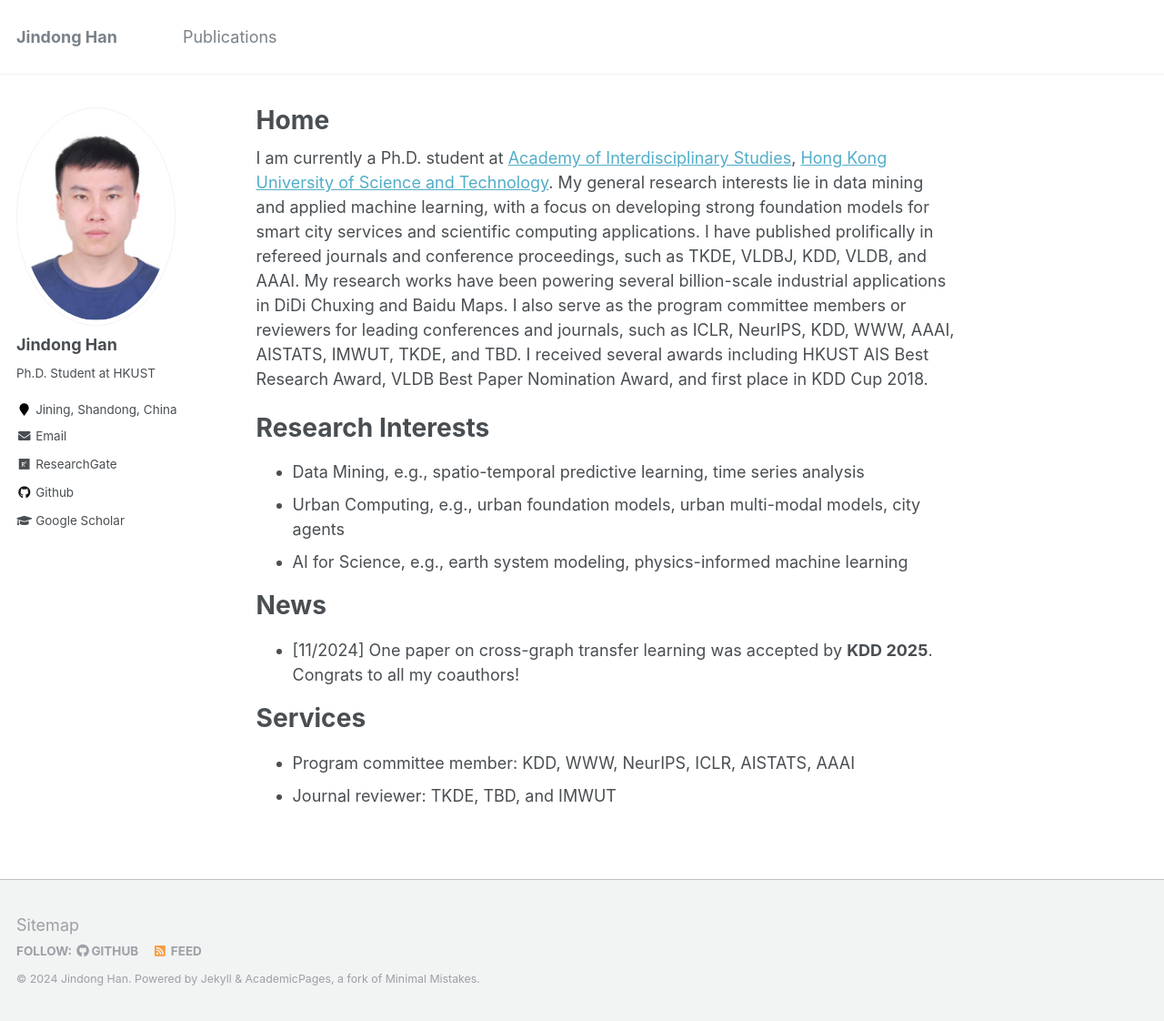
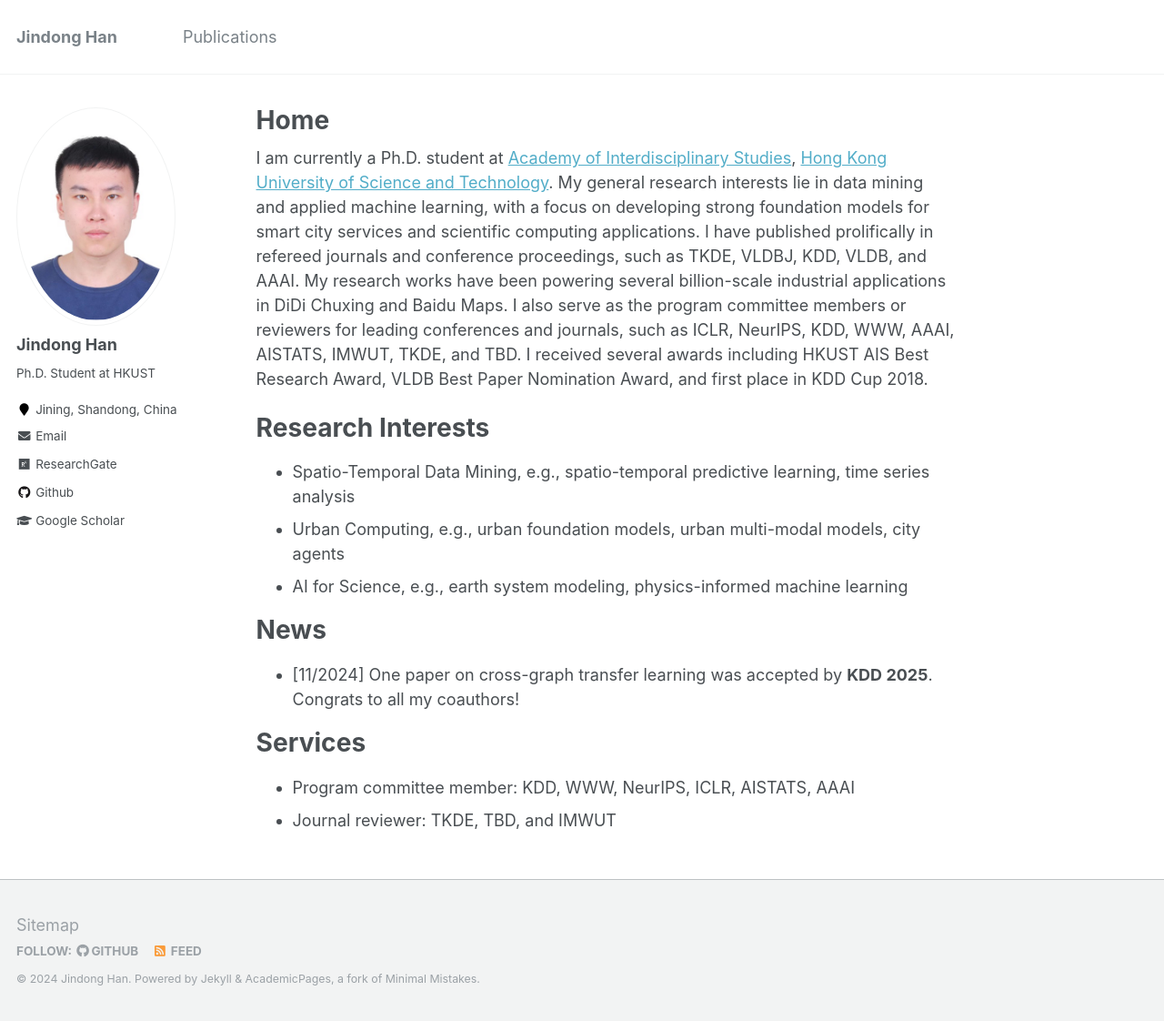
Before and after one commit to jhanao-hkust/jhanao-hkust.github.io, a Jekyll site: the page built from _pages/about.md, in a window 1280 px wide and 1122 px high. Shown: the whole window at 91% size. Built offline with Jekyll 4.4.1, drawn with Linux system fonts in a browser that asks for light colours.

Commit message:
Update about.md

```diff
--- a/_pages/about.md
+++ b/_pages/about.md
@@ -11,7 +11,7 @@ redirect_from:
 I am currently a Ph.D. student at [Academy of Interdisciplinary Studies](https://ais.hkust.edu.hk/), [Hong Kong University of Science and Technology](https://hkust.edu.hk/). My general research interests lie in data mining and applied machine learning, with a focus on developing strong foundation models for smart city services and scientific computing applications. I have published prolifically in refereed journals and conference proceedings, such as TKDE, VLDBJ, KDD, VLDB, and AAAI. My research works have been powering several billion-scale industrial applications in DiDi Chuxing and Baidu Maps. I also serve as the program committee members or reviewers for leading conferences and journals, such as ICLR, NeurIPS, KDD, WWW, AAAI, AISTATS, IMWUT, TKDE, and TBD. I received several awards including HKUST AIS Best Research Award, VLDB Best Paper Nomination Award, and first place in KDD Cup 2018.
 
 # Research Interests
-* Data Mining, e.g., spatio-temporal predictive learning, time series analysis
+* Spatio-Temporal Data Mining, e.g., spatio-temporal predictive learning, time series analysis
 * Urban Computing, e.g., urban foundation models, urban multi-modal models, city agents
 * AI for Science, e.g., earth system modeling, physics-informed machine learning
 
```
